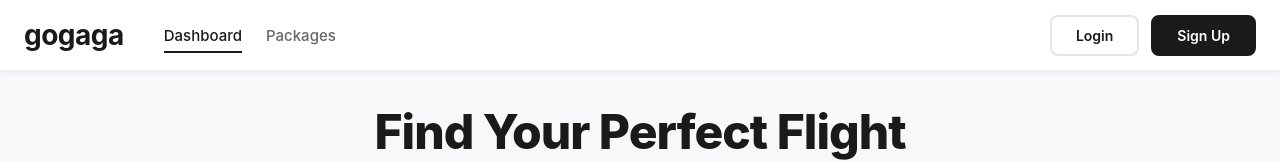
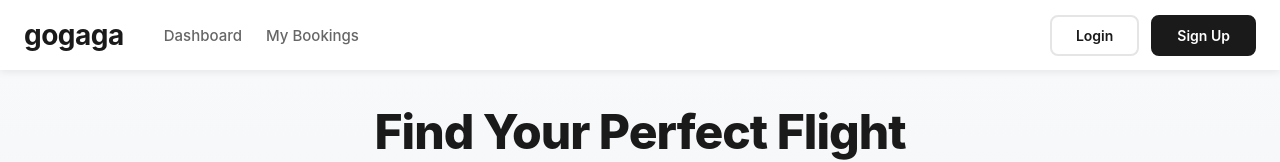
Before and after one commit to shalini-saloni/gogaga_frontend, a React (Create React App) app: page / in a window 1280 px wide. Shown: the top 162 px of the page. Built offline with nearby package versions, Linux system fonts and the light colour scheme.

Commit message:
updated Header

```diff
--- a/src/components/Header.css
+++ b/src/components/Header.css
@@ -35,26 +35,20 @@
   gap: 24px;
 }
 
-.main-nav button {
-  background: transparent;
-  border: none;
+.main-nav a {
   text-decoration: none;
   color: #666;
   font-weight: 500;
   font-size: 15px;
   transition: color 0.3s ease;
   position: relative;
-  cursor: pointer;
-  padding: 0;
-  font-family: inherit;
 }
 
-.main-nav button:hover,
-.main-nav button.active {
+.main-nav a:hover {
   color: #1a1a1a;
 }
 
-.main-nav button::after {
+.main-nav a::after {
   content: '';
   position: absolute;
   bottom: -8px;
@@ -66,8 +60,7 @@
   transition: transform 0.3s ease;
 }
 
-.main-nav button:hover::after,
-.main-nav button.active::after {
+.main-nav a:hover::after {
   transform: scaleX(1);
 }
 
@@ -91,8 +84,6 @@
   font-size: 14px;
   transition: all 0.3s ease;
   display: inline-block;
-  cursor: pointer;
-  font-family: inherit;
 }
 
 .btn-login {
--- a/src/components/Header.js
+++ b/src/components/Header.js
@@ -1,12 +1,9 @@
 import React, { useState } from 'react';
-import { useNavigate, useLocation } from 'react-router-dom';
 import { useAuth } from '../context/AuthContext';
 import './Header.css';
 
 const Header = () => {
   const { user, isAuthenticated, logout } = useAuth();
-  const navigate = useNavigate();
-  const location = useLocation();
   const [showDropdown, setShowDropdown] = useState(false);
 
   const getInitials = (name) => {
@@ -25,33 +22,18 @@ const Header = () => {
   const handleLogout = () => {
     logout();
     setShowDropdown(false);
-    navigate('/');
-  };
-
-  const handleNavigation = (path) => {
-    navigate(path);
   };
 
   return (
     <header className="app-header">
       <div className="header-container">
         <div className="header-left">
-          <div className="logo" onClick={() => handleNavigation('/')} style={{cursor: 'pointer'}}>
+          <div className="logo">
             <h1>gogaga</h1>
           </div>
           <nav className="main-nav">
-            <button
-              onClick={() => handleNavigation('/')}
-              className={location.pathname === '/' ? 'active' : ''}
-            >
-              Dashboard
-            </button>
-            <button
-              onClick={() => handleNavigation('/packages')}
-              className={location.pathname === '/packages' ? 'active' : ''}
-            >
-              Packages
-            </button>
+            <a href="/">Dashboard</a>
+            <a href="/bookings">My Bookings</a>
           </nav>
         </div>
 
@@ -76,6 +58,19 @@ const Header = () => {
                     </div>
                   </div>
                   <div className="dropdown-divider"></div>
+                  <a href="/profile" className="dropdown-item">
+                    <span className="dropdown-icon">👤</span>
+                    Profile
+                  </a>
+                  <a href="/bookings" className="dropdown-item">
+                    <span className="dropdown-icon">🎫</span>
+                    My Bookings
+                  </a>
+                  <a href="/settings" className="dropdown-item">
+                    <span className="dropdown-icon">⚙️</span>
+                    Settings
+                  </a>
+                  <div className="dropdown-divider"></div>
                   <button onClick={handleLogout} className="dropdown-item logout-btn">
                     <span className="dropdown-icon">🚪</span>
                     Logout
@@ -85,12 +80,8 @@ const Header = () => {
             </div>
           ) : (
             <div className="auth-buttons">
-              <button onClick={() => handleNavigation('/login')} className="btn-login">
-                Login
-              </button>
-              <button onClick={() => handleNavigation('/signup')} className="btn-signup">
-                Sign Up
-              </button>
+              <a href="/login" className="btn-login">Login</a>
+              <a href="/signup" className="btn-signup">Sign Up</a>
             </div>
           )}
         </div>
```
